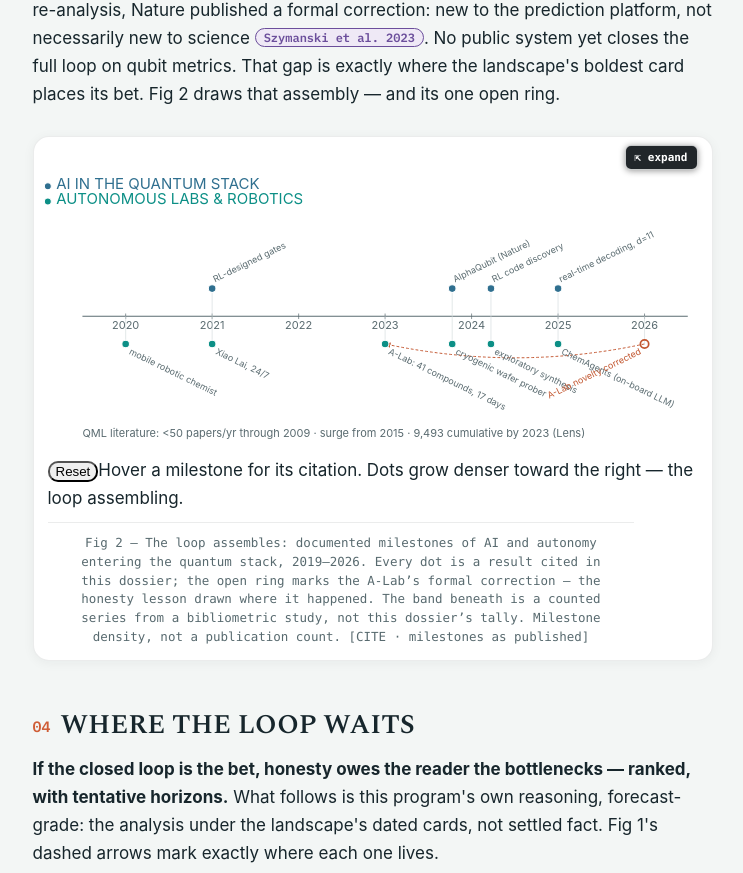
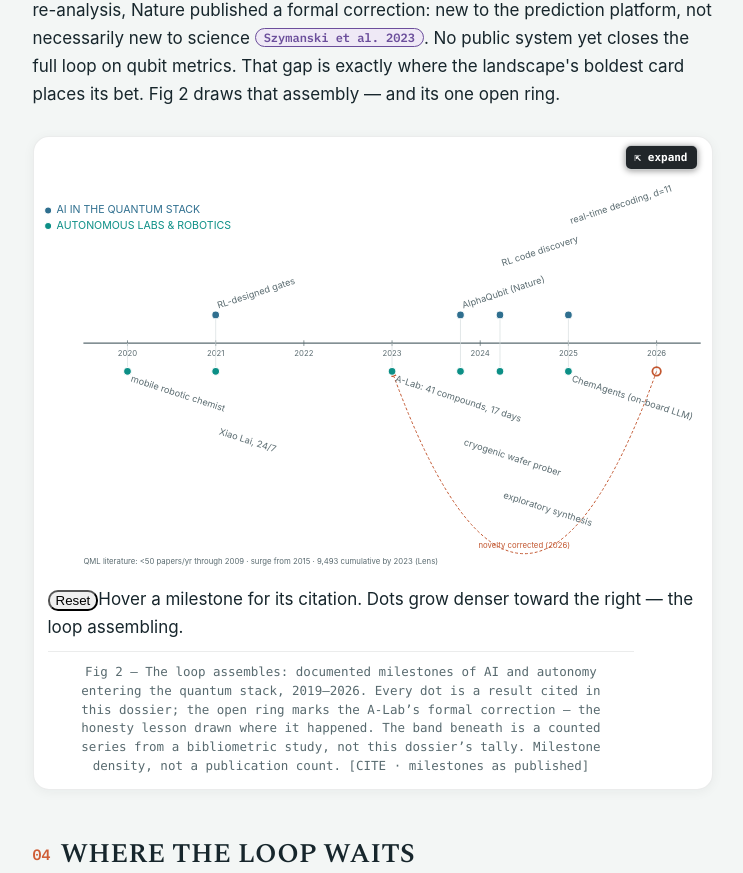
Before and after one commit to m4gr4th34/dossier-QC-Accelerate-002, a website: page index.html in a window 1280 px wide. Shown: the part 4132-5005 px from the top of the page, without its empty margins (260-1003 px from the left). Drawn offline with nearby package versions, Linux system fonts and the light colour scheme.

Commit message:
content: Fig 2 labels — uniform direction, computed margin, correction label on its link

```diff
--- a/figures/qc-adoption.js
+++ b/figures/qc-adoption.js
@@ -5,23 +5,25 @@
  * WHAT THIS IS
  *   A two-lane timeline of documented milestones of AI (top) and autonomy (bottom)
  *   entering the quantum stack. The x-domain is DATA-DRIVEN (min year - 0.5 to max
- *   year + 0.5) — no dead left rail. Every dot is a result CITED elsewhere in this
- *   dossier; hover/focus a dot for its one-line cite (live only). The 2026 A-Lab
- *   correction is an OPEN RING linked back to the 2023 A-Lab dot. A counted band
- *   beneath (Lens, via qmlbib) is NOT this dossier's tally. Argument: milestone
- *   DENSITY rising rightward.
+ *   year + 0.5). Every dot is a result CITED elsewhere in this dossier; hover/focus
+ *   a dot for its one-line cite (live only). The 2026 A-Lab correction is an OPEN
+ *   RING; its label rides its dashed link back to the 2023 A-Lab dot ("novelty
+ *   corrected (2026)"). A counted band beneath (Lens, via qmlbib) is NOT this
+ *   dossier's tally. Argument: milestone DENSITY rising rightward.
  *
  * HARD DATA DISCIPLINE
  *   Every plotted value is a LITERAL below with a source comment naming its cite
  *   key. Milestone dots are discrete published events — NO interpolated curve. The
  *   only connector is the correction link (same entity, 2023->2026).
  *
- * LAYOUT NOTE (edge-safe labels)
- *   Label anchor + rotation are computed in computeTimeline() (the shared step) so
- *   the live el() emitter AND the pure poster string emitter read ONE geometry:
- *   right-edge dots flip their labels INWARD (anchor end, mirrored rotation) so no
- *   text exits the viewBox. Text is sized by ROLE via tier classes only. Static
- *   figure: reduced motion is a no-op.
+ * LAYOUT (uniform-direction, collision-free by construction)
+ *   ALL milestone labels use ONE rotation direction per lane (AI up-right, autonomy
+ *   down-right) — no edge-flip. Labels are packed into non-colliding tiers by an
+ *   exact rotated-bbox test in the shared compute step, so the live el() emitter and
+ *   the pure poster string emitter read ONE geometry (floor == ceiling). The canvas
+ *   right/bottom margins are COMPUTED from the packed labels (not guessed); the axis
+ *   and data area never move. Deterministic label sizing (lf-scale-with-art) makes
+ *   the pack correct at any display width. Tier classes only; static figure.
  *
  * SUSTAINABILITY LAWS: zero deps, pure vanilla, vendored first-party; reader-side only.
  */
@@ -34,9 +36,10 @@
   var el = DossierFigures.el, r2 = DossierFigures.r2, escAttr = DossierFigures.escAttr,
       escTxt = DossierFigures.escTxt, dedupPoster = DossierFigures.dedupPoster;
 
-  var W = 980, H = 400;
   var XL = 70, XR = 945;                          // plot pixel range (headers are a top-left legend)
   var AXIS_Y = 210, AI_Y = 170, AUT_Y = 250;
+  var ROT = 18, CW = 7, FH = 17;                  // label rotation, est char width, font height (viewBox units, lf-scale-with-art)
+  var PAD_R = 16, PAD_B = 18;                     // computed-margin pads
   var COL = { ai: "#2f6f8f", aut: "#0c8f86", axis: "#5a6b70", grid: "#d7dee0", ring: "#c2562f", faint: "#9fb0b5" };
 
   // ---- DATA (literals; each dot's source comment names its cite key) ----
@@ -53,41 +56,74 @@
     { year: 2024, name: "cryogenic wafer prober",       cite: "neyens",     dx:-28, detail: "2024 · Neyens et al.: a cryogenic 300-mm prober measures hundreds of spin-qubit devices at 1.6 K." }, // [neyens]
     { year: 2024, name: "exploratory synthesis",        cite: "burger",     dx: 28, detail: "2024 · Burger-group successors: unattended exploratory synthesis (Dai et al., Nature 635)." },          // [burger]
     { year: 2025, name: "ChemAgents (on-board LLM)",    cite: "chemagents", dx:  0, detail: "2025 · ChemAgents: a multi-agent robotic chemist on an on-board Llama-3.1-70B." },                       // [chemagents]
-    { year: 2026, name: "A-Lab novelty corrected",      cite: "alab",       dx:  0, detail: "2026 · Formal correction: 'novel' meant new to the prediction platform, not necessarily to science.", ring: true, linkTo: 2023 } // [alab]
+    { year: 2026, name: "A-Lab novelty corrected",      cite: "alab",       dx:  0, detail: "2026 · Formal correction: 'novel' meant new to the prediction platform, not necessarily to science.", ring: true, linkTo: 2023, noLabel: true } // [alab] — ring; label on link
   ];
   var BAND = "QML literature: <50 papers/yr through 2009 · surge from 2015 · 9,493 cumulative by 2023 (Lens)";   // [qmlbib]
+  var CORR = "novelty corrected (2026)";   // the 2026 correction label, ridden on its link
 
-  // data-driven domain: min year - 0.5 to max year + 0.5 (no fixed 2014 start)
   var YEARS = AI.concat(AUT).map(function (d) { return d.year; });
   var DMIN = Math.min.apply(null, YEARS) - 0.5, DMAX = Math.max.apply(null, YEARS) + 0.5;
   function xForYear(y) { return XL + (y - DMIN) / (DMAX - DMIN) * (XR - XL); }
-  var EDGE = XR - 160;   // right band inside which labels flip inward
 
-  // ===== SHARED COMPUTE (incl. edge-aware label geometry) =====
+  // ---- exact axis-aligned bbox of a rotated text (anchor left/middle at (lx,ly)) ----
+  function bbox(lx, ly, w, rotDeg, mid) {
+    var a = rotDeg * Math.PI / 180, cs = Math.cos(a), sn = Math.sin(a), x0 = mid ? -w / 2 : 0;
+    var pts = [[x0, 0], [x0 + w, 0], [x0, -FH], [x0 + w, -FH]], xs = [], ys = [];
+    for (var i = 0; i < 4; i++) { xs.push(lx + pts[i][0] * cs - pts[i][1] * sn); ys.push(ly + pts[i][0] * sn + pts[i][1] * cs); }
+    return { x0: Math.min.apply(null, xs), x1: Math.max.apply(null, xs), y0: Math.min.apply(null, ys), y1: Math.max.apply(null, ys) };
+  }
+  function hit(a, b) { return a.x0 < b.x1 && b.x0 < a.x1 && a.y0 < b.y1 && b.y0 < a.y1; }
+
+  // ===== SHARED COMPUTE (uniform direction + greedy non-colliding tier pack) =====
   function computeTimeline() {
-    function place(list, laneY, above) {
-      return list.map(function (d) {
-        var x = r2(xForYear(d.year) + d.dx);
-        var edge = x > EDGE;
-        // above (AI): up-right normally, up-left at the edge. below (AUT): down-right / down-left.
-        var lab = above
-          ? (edge ? { a: "end",   lx: r2(x - 4), ly: laneY - 9,  rot: 26 }  : { a: "start", lx: r2(x + 4), ly: laneY - 9,  rot: -26 })
-          : (edge ? { a: "end",   lx: r2(x - 4), ly: laneY + 14, rot: -26 } : { a: "start", lx: r2(x + 4), ly: laneY + 14, rot: 26 });
-        return { x: x, y: laneY, year: d.year, name: d.name, cite: d.cite, detail: d.detail,
-          ring: !!d.ring, anchor: !!d.anchor, linkTo: d.linkTo,
-          la: lab.a, lx: lab.lx, ly: lab.ly, lrot: lab.rot };
+    var boxes = [];                    // all placed label bboxes (collision universe)
+    var STEP = 15;
+    function pack(list, laneY, above) {
+      var rotDeg = above ? -ROT : ROT, base = above ? laneY - 9 : laneY + 14, dir = above ? -STEP : STEP;
+      // sort by x for stable left-to-right packing
+      var arr = list.map(function (d) { return { d: d, x: r2(xForYear(d.year) + d.dx) }; }).sort(function (p, q) { return p.x - q.x; });
+      var out = [];
+      arr.forEach(function (e) {
+        var d = e.d, x = e.x;
+        var base_out = { x: x, y: laneY, year: d.year, name: d.name, cite: d.cite, detail: d.detail, ring: !!d.ring, anchor: !!d.anchor, linkTo: d.linkTo, noLabel: !!d.noLabel };
+        if (d.noLabel) { out.push(base_out); return; }        // ring: no milestone label
+        var w = d.name.length * CW, lx = x + 4, t = 0, bb;
+        do { bb = bbox(lx, base + t * dir, w, rotDeg, false); t++; } while (t < 16 && boxes.some(function (o) { return hit(bb, o); }));
+        boxes.push(bb);
+        base_out.la = "start"; base_out.lx = lx; base_out.ly = base + (t - 1) * dir; base_out.lrot = rotDeg; base_out.bb = bb;
+        out.push(base_out);
       });
+      return out;
     }
-    var ai = place(AI, AI_Y, true), aut = place(AUT, AUT_Y, false);
-    var link = null, ringDot = aut.filter(function (d) { return d.ring; })[0];
+    var ai = pack(AI, AI_Y, true), aut = pack(AUT, AUT_Y, false);
+
+    // correction link + label: arc from the 2026 ring down BELOW the autonomy staircase, back to
+    // the 2023 dot; the label rides the dip midpoint, packed clear of everything.
+    var link = null, corr = null, ringDot = aut.filter(function (d) { return d.ring; })[0];
     if (ringDot && ringDot.linkTo != null) {
       var tgt = aut.filter(function (d) { return d.year === ringDot.linkTo && d.anchor; })[0];
-      if (tgt) link = { x1: ringDot.x, x2: tgt.x, y: AUT_Y, dip: AUT_Y + 40 };
+      if (tgt) {
+        var autBottom = Math.max.apply(null, aut.filter(function (d) { return d.bb; }).map(function (d) { return d.bb.y1; }).concat([AUT_Y + 20]));
+        var dip = r2(autBottom + 34), mx = r2((ringDot.x + tgt.x) / 2);
+        link = { x1: ringDot.x, x2: tgt.x, y: AUT_Y, ctrlY: r2(2 * dip - AUT_Y) };   // quad ctrl so the midpoint sits at dip
+        var cw = CORR.length * CW, cy = dip - 8, cb = bbox(mx, cy, cw, 0, true);      // horizontal, centered on the dip
+        corr = { x: mx, y: cy, str: CORR, bb: cb };
+        boxes.push(cb);
+      }
     }
+
     var ticks = [];
     for (var y = Math.ceil(DMIN); y <= Math.floor(DMAX); y++) ticks.push({ x: r2(xForYear(y)), label: String(y) });
-    return { W: W, H: H, ai: ai, aut: aut, link: link, ticks: ticks, band: BAND,
-      ariaLabel: "A two-lane timeline of documented milestones of AI and of autonomous labs and robotics entering the quantum-computing stack, roughly 2020 to 2026; the dots grow denser toward the right, and a 2026 open ring marks the A-Lab correction linked back to its 2023 result." };
+
+    // COMPUTED canvas: grow right for the widest label, grow bottom for the pack + link + band.
+    var maxRight = Math.max.apply(null, boxes.map(function (b) { return b.x1; }).concat([XR]));
+    var maxBottom = Math.max.apply(null, boxes.map(function (b) { return b.y1; }).concat([corr ? corr.bb.y1 : AUT_Y]));
+    var minTop = Math.min.apply(null, boxes.map(function (b) { return b.y0; }).concat([0]));
+    var W = Math.ceil(maxRight + PAD_R), bandY = r2(maxBottom + 22);
+    var vbTop = Math.min(0, Math.floor(minTop - 6)), H = Math.ceil(bandY + PAD_B - vbTop);
+
+    return { W: W, H: H, vbTop: vbTop, ai: ai, aut: aut, link: link, corr: corr, ticks: ticks, band: BAND, bandY: bandY,
+      ariaLabel: "A two-lane timeline of documented milestones of AI and of autonomous labs and robotics entering the quantum-computing stack, roughly 2020 to 2026; the dots grow denser toward the right, and a 2026 open ring marks the A-Lab correction, its label riding a dashed link back to its 2023 result." };
   }
 
   function fail(container, msg) {
@@ -109,31 +145,30 @@
     dedupPoster(container);
     var g = computeTimeline();
 
-    var svg = el("svg", { viewBox: "0 0 " + W + " " + H, width: "100%", "class": "lf-svg", role: "img", "aria-label": g.ariaLabel });
+    var svg = el("svg", { viewBox: "0 " + g.vbTop + " " + g.W + " " + (g.H), width: "100%", "class": "lf-svg", role: "img", "aria-label": g.ariaLabel });
     var defs = el("defs", {});
     var mk = el("marker", { id: "adopt-arr", viewBox: "0 0 10 10", refX: "8", refY: "5", markerWidth: "7", markerHeight: "7", orient: "auto-start-reverse" });
     mk.appendChild(el("path", { d: "M0 1L9 5L0 9z", fill: COL.ring })); defs.appendChild(mk); svg.appendChild(defs);
 
-    // top-left color legend (frees the left rail for data)
     svg.appendChild(el("circle", { cx: 20, cy: 22, r: "5", fill: COL.ai, stroke: "#fff", "stroke-width": "1.5" }));
-    svg.appendChild(txt(32, 26, "start", "lf-callout", COL.ai, "AI IN THE QUANTUM STACK"));
+    svg.appendChild(txt(32, 26, "start", "lf-callout lf-scale-with-art", COL.ai, "AI IN THE QUANTUM STACK"));
     svg.appendChild(el("circle", { cx: 20, cy: 44, r: "5", fill: COL.aut, stroke: "#fff", "stroke-width": "1.5" }));
-    svg.appendChild(txt(32, 48, "start", "lf-callout", COL.aut, "AUTONOMOUS LABS & ROBOTICS"));
+    svg.appendChild(txt(32, 48, "start", "lf-callout lf-scale-with-art", COL.aut, "AUTONOMOUS LABS & ROBOTICS"));
 
     svg.appendChild(el("line", { x1: XL, y1: AXIS_Y, x2: XR, y2: AXIS_Y, stroke: COL.axis, "stroke-width": "1.5" }));
     g.ticks.forEach(function (t) {
       svg.appendChild(el("line", { x1: t.x, y1: AXIS_Y - 4, x2: t.x, y2: AXIS_Y + 4, stroke: COL.axis, "stroke-width": "1" }));
-      svg.appendChild(txt(t.x, AXIS_Y + 18, "middle", "lf-tick", COL.axis, t.label));
+      svg.appendChild(txt(t.x, AXIS_Y + 18, "middle", "lf-tick lf-scale-with-art", COL.axis, t.label));
     });
 
     if (g.link) {
-      var d = "M" + g.link.x1 + " " + g.link.y + " Q" + r2((g.link.x1 + g.link.x2) / 2) + " " + g.link.dip + " " + g.link.x2 + " " + g.link.y;
+      var d = "M" + g.link.x1 + " " + g.link.y + " Q" + r2((g.link.x1 + g.link.x2) / 2) + " " + g.link.ctrlY + " " + g.link.x2 + " " + g.link.y;
       svg.appendChild(el("path", { d: d, fill: "none", stroke: COL.ring, "stroke-width": "1.4", "stroke-dasharray": "4 3", "marker-end": "url(#adopt-arr)" }));
+      svg.appendChild(txt(g.corr.x, g.corr.y, "middle", "lf-tick lf-scale-with-art", COL.ring, g.corr.str));
     }
 
     var readout = doc.createElement("span"); readout.className = "lf-readout"; readout.setAttribute("aria-live", "polite");
     var HINT = "Hover a milestone for its citation. Dots grow denser toward the right — the loop assembling.";
-
     function drawLane(dots, above) {
       dots.forEach(function (dd) {
         svg.appendChild(el("line", { x1: dd.x, y1: dd.y, x2: dd.x, y2: AXIS_Y, stroke: COL.grid, "stroke-width": "1" }));
@@ -141,7 +176,8 @@
           ? el("circle", { cx: dd.x, cy: dd.y, r: "6", fill: "none", stroke: COL.ring, "stroke-width": "2.5" })
           : el("circle", { cx: dd.x, cy: dd.y, r: "5.5", fill: above ? COL.ai : COL.aut, stroke: "#fff", "stroke-width": "1.5" });
         attachDetail(dot, dd.detail); svg.appendChild(dot);
-        var lab = txt(dd.lx, dd.ly, dd.la, "lf-axis lf-scale-with-art", dd.ring ? COL.ring : COL.axis, dd.name);
+        if (dd.noLabel) return;
+        var lab = txt(dd.lx, dd.ly, dd.la, "lf-axis lf-scale-with-art", COL.axis, dd.name);
         lab.setAttribute("transform", "rotate(" + dd.lrot + " " + dd.lx + " " + dd.ly + ")");
         attachDetail(lab, dd.detail); svg.appendChild(lab);
       });
@@ -153,7 +189,7 @@
       node.addEventListener("focus", show); node.addEventListener("blur", clear); node.addEventListener("click", show);
     }
     drawLane(g.ai, true); drawLane(g.aut, false);
-    svg.appendChild(txt(XL, 384, "start", "lf-tick", COL.axis, g.band));
+    svg.appendChild(txt(XL, g.bandY, "start", "lf-tick lf-scale-with-art", COL.axis, g.band));
 
     container.appendChild(svg);
     var controls = doc.createElement("div"); controls.className = "lf-controls";
@@ -172,21 +208,22 @@
   // ===== POSTER (pure string; full static view) =====
   function renderQCAdoptionPosterSVG() {
     var g = computeTimeline();
-    var s = '<svg viewBox="0 0 ' + W + ' ' + H + '" width="100%" class="lf-svg" role="img" aria-label="' + escAttr(g.ariaLabel) + '">';
+    var s = '<svg viewBox="0 ' + g.vbTop + ' ' + g.W + ' ' + g.H + '" width="100%" class="lf-svg" role="img" aria-label="' + escAttr(g.ariaLabel) + '">';
     s += '<defs><marker id="adopt-arr" viewBox="0 0 10 10" refX="8" refY="5" markerWidth="7" markerHeight="7" orient="auto-start-reverse"><path d="M0 1L9 5L0 9z" fill="' + COL.ring + '"></path></marker></defs>';
-    s += '<circle cx="20" cy="22" r="5" fill="' + COL.ai + '" stroke="#fff" stroke-width="1.5"></circle>' + textS(32, 26, "start", "lf-callout", COL.ai, "AI IN THE QUANTUM STACK");
-    s += '<circle cx="20" cy="44" r="5" fill="' + COL.aut + '" stroke="#fff" stroke-width="1.5"></circle>' + textS(32, 48, "start", "lf-callout", COL.aut, "AUTONOMOUS LABS & ROBOTICS");
+    s += '<circle cx="20" cy="22" r="5" fill="' + COL.ai + '" stroke="#fff" stroke-width="1.5"></circle>' + textS(32, 26, "start", "lf-callout lf-scale-with-art", COL.ai, "AI IN THE QUANTUM STACK");
+    s += '<circle cx="20" cy="44" r="5" fill="' + COL.aut + '" stroke="#fff" stroke-width="1.5"></circle>' + textS(32, 48, "start", "lf-callout lf-scale-with-art", COL.aut, "AUTONOMOUS LABS & ROBOTICS");
     s += '<line x1="' + XL + '" y1="' + AXIS_Y + '" x2="' + XR + '" y2="' + AXIS_Y + '" stroke="' + COL.axis + '" stroke-width="1.5"></line>';
     g.ticks.forEach(function (t) {
       s += '<line x1="' + t.x + '" y1="' + (AXIS_Y - 4) + '" x2="' + t.x + '" y2="' + (AXIS_Y + 4) + '" stroke="' + COL.axis + '" stroke-width="1"></line>';
-      s += textS(t.x, AXIS_Y + 18, "middle", "lf-tick", COL.axis, t.label);
+      s += textS(t.x, AXIS_Y + 18, "middle", "lf-tick lf-scale-with-art", COL.axis, t.label);
     });
     if (g.link) {
-      var d = "M" + g.link.x1 + " " + g.link.y + " Q" + r2((g.link.x1 + g.link.x2) / 2) + " " + g.link.dip + " " + g.link.x2 + " " + g.link.y;
+      var d = "M" + g.link.x1 + " " + g.link.y + " Q" + r2((g.link.x1 + g.link.x2) / 2) + " " + g.link.ctrlY + " " + g.link.x2 + " " + g.link.y;
       s += '<path d="' + d + '" fill="none" stroke="' + COL.ring + '" stroke-width="1.4" stroke-dasharray="4 3" marker-end="url(#adopt-arr)"></path>';
+      s += textS(g.corr.x, g.corr.y, "middle", "lf-tick lf-scale-with-art", COL.ring, g.corr.str);
     }
     s += laneS(g.ai, true) + laneS(g.aut, false);
-    s += textS(XL, 384, "start", "lf-tick", COL.axis, g.band);
+    s += textS(XL, g.bandY, "start", "lf-tick lf-scale-with-art", COL.axis, g.band);
     s += '</svg>';
     return s;
   }
@@ -197,7 +234,8 @@
       s += dd.ring
         ? '<circle cx="' + dd.x + '" cy="' + dd.y + '" r="6" fill="none" stroke="' + COL.ring + '" stroke-width="2.5"></circle>'
         : '<circle cx="' + dd.x + '" cy="' + dd.y + '" r="5.5" fill="' + (above ? COL.ai : COL.aut) + '" stroke="#fff" stroke-width="1.5"></circle>';
-      s += '<text class="lf-axis lf-scale-with-art" x="' + dd.lx + '" y="' + dd.ly + '" text-anchor="' + dd.la + '" fill="' + (dd.ring ? COL.ring : COL.axis) + '" transform="rotate(' + dd.lrot + ' ' + dd.lx + ' ' + dd.ly + ')">' + escTxt(dd.name) + '</text>';
+      if (dd.noLabel) return;
+      s += '<text class="lf-axis lf-scale-with-art" x="' + dd.lx + '" y="' + dd.ly + '" text-anchor="' + dd.la + '" fill="' + COL.axis + '" transform="rotate(' + dd.lrot + ' ' + dd.lx + ' ' + dd.ly + ')">' + escTxt(dd.name) + '</text>';
     });
     return s;
   }
```
Also changed, not shown: editions/index.source.html (+1 -1 lines), index.html (+1 -1 lines), index.md (+1 -1 lines).
